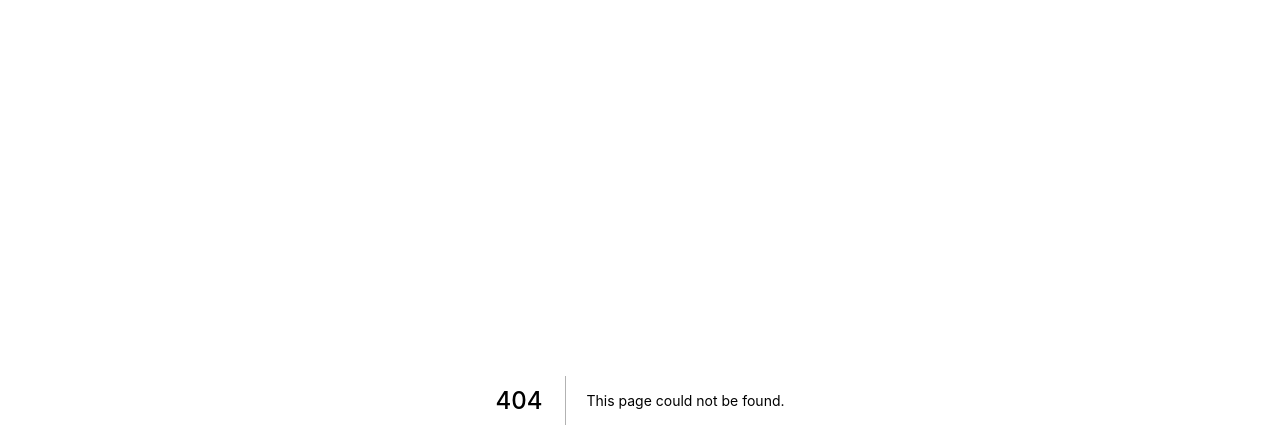
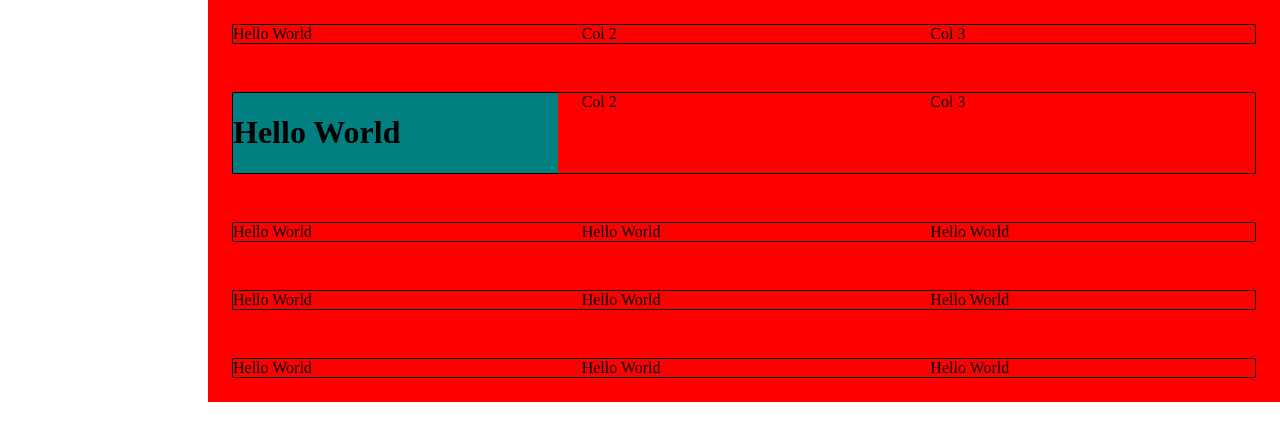
Before and after one commit to anotherplanet-io/Next-React-Components, a Next.js app: page /ap-grid-layout in a window 1280 px wide. Before the commit this address had no page. Shown: the top 448 px of the page. Built offline with nearby package versions, Linux system fonts and the light colour scheme.

Commit message:
Deploy gh-pages

```diff
--- /dev/null
+++ b/next.config.js
@@ -0,0 +1,28 @@
+// This file is not going through babel transformation.
+// So, we write it in vanilla JS
+// (But you could use ES2015 features supported by your Node.js version)
+
+const debug = process.env.NODE_ENV !== "production";
+
+module.exports = {
+  exportPathMap: function () {
+    return {
+      "/": { page: "/" },
+      "/ap-grid-layout": { page: "/ap-grid-layout" },
+    }
+  },
+  /* webpack: (config, { dev }) => {
+    // Perform customizations to webpack config
+    // console.log('webpack');
+    // console.log(config.module.rules, dev);
+    // Important: return the modified config
+    return config
+  },
+  webpackDevMiddleware: (config) => {
+    // Perform customizations to webpack dev middleware config
+    // console.log('webpackDevMiddleware');
+    // console.log(config);
+    // Important: return the modified config
+    return config
+  }, */
+}
--- a/package.json
+++ b/package.json
@@ -9,7 +9,8 @@
     "start": "next start",
     "test": "ava",
     "lint": "standard 'packages/**/*.js' 'pages/**/*.js'",
-    "fix": "standard --fix 'packages/**/*.js' 'pages/**/*.js'"
+    "fix": "standard --fix 'packages/**/*.js' 'pages/**/*.js'",
+    "deploy": "next build && next export && git add out/ && git commit -m \"Deploy gh-pages\" && git subtree push --prefix out origin gh-pages"
   },
   "repository": {
     "type": "git",
--- /dev/null
+++ b/pages/ap-grid-layout.js
@@ -0,0 +1,83 @@
+import { Component } from 'react'
+import Link from 'next/link'
+import { Container, Row, Cell } from '../packages/ap-layout-grid'
+
+class index extends Component {
+  static async getInitialProps ({ req }) {
+    return {}
+  }
+
+  render () {
+    return (
+      <div>
+        <Container>
+          <Row>
+            <Cell>
+              Hello World
+            </Cell>
+            <Cell>
+              Col 2
+            </Cell>
+            <Cell>
+              Col 3
+            </Cell>
+          </Row>
+        </Container>
+        <Container>
+          <Row>
+            <Cell style={{ backgroundColor: 'teal' }}>
+              <h1>Hello World</h1>
+            </Cell>
+            <Cell>
+              Col 2
+            </Cell>
+            <Cell>
+              Col 3
+            </Cell>
+          </Row>
+        </Container>
+        <Container maxWidth={'1024px'} align={'left'}>
+          <Row>
+            <Cell>
+              Hello World { this.props.userAgent }
+            </Cell>
+            <Cell phone={4} tablet={8} desktop={12}>
+              Hello World { this.props.userAgent }
+            </Cell>
+            <Cell>
+              Hello World { this.props.userAgent }
+            </Cell>
+          </Row>
+        </Container>
+        <Container maxWidth={'1024px'}>
+          <Row>
+            <Cell desktop={12}>
+              Hello World { this.props.userAgent }
+            </Cell>
+            <Cell phone={4} tablet={8} desktop={12}>
+              Hello World { this.props.userAgent }
+            </Cell>
+            <Cell>
+              Hello World { this.props.userAgent }
+            </Cell>
+          </Row>
+        </Container>
+        <Container maxWidth={'1024px'} align={'right'}>
+          <Row>
+            <Cell>
+              Hello World { this.props.userAgent }
+            </Cell>
+            <Cell phone={4} tablet={8} desktop={12}>
+              Hello World { this.props.userAgent }
+            </Cell>
+            <Cell>
+              Hello World { this.props.userAgent }
+            </Cell>
+          </Row>
+        </Container>
+      </div>
+    )
+  }
+}
+
+export default index
```
Also changed, not shown: pages/index.js (+4 -55 lines).
